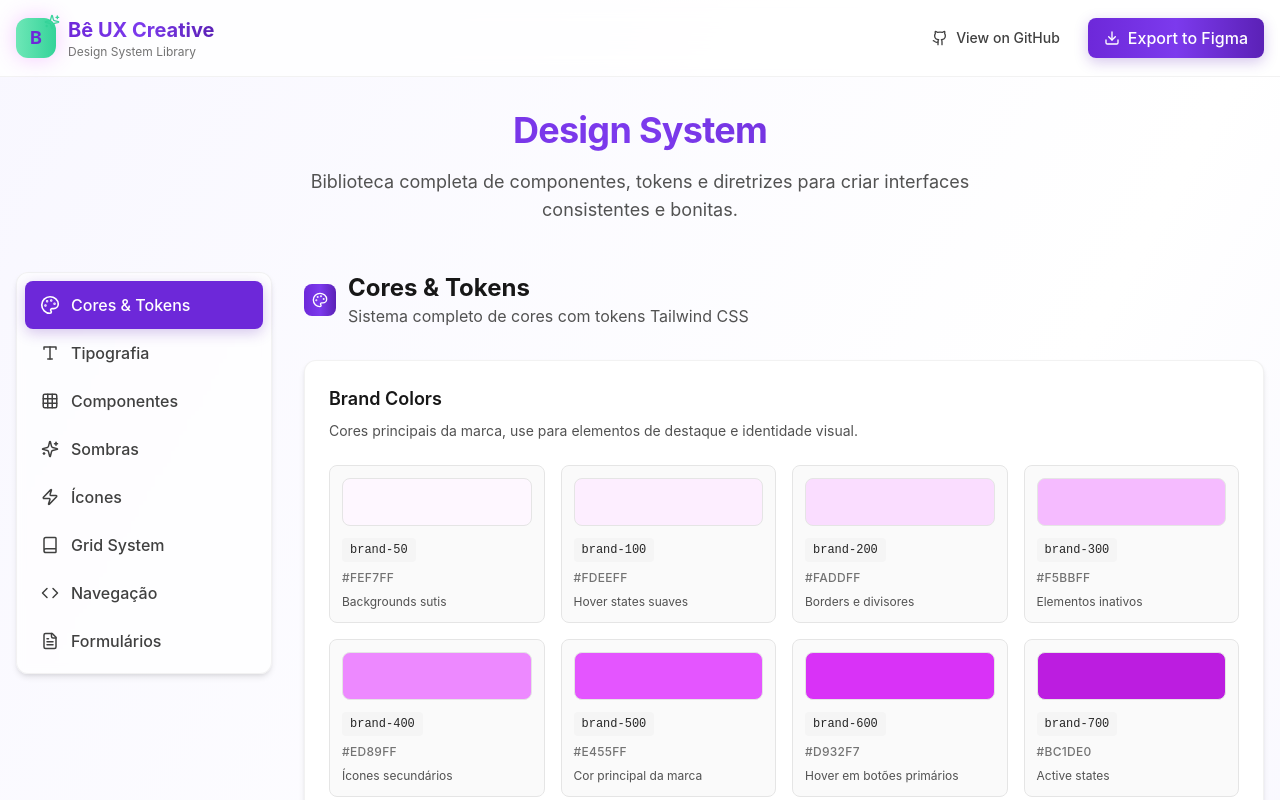
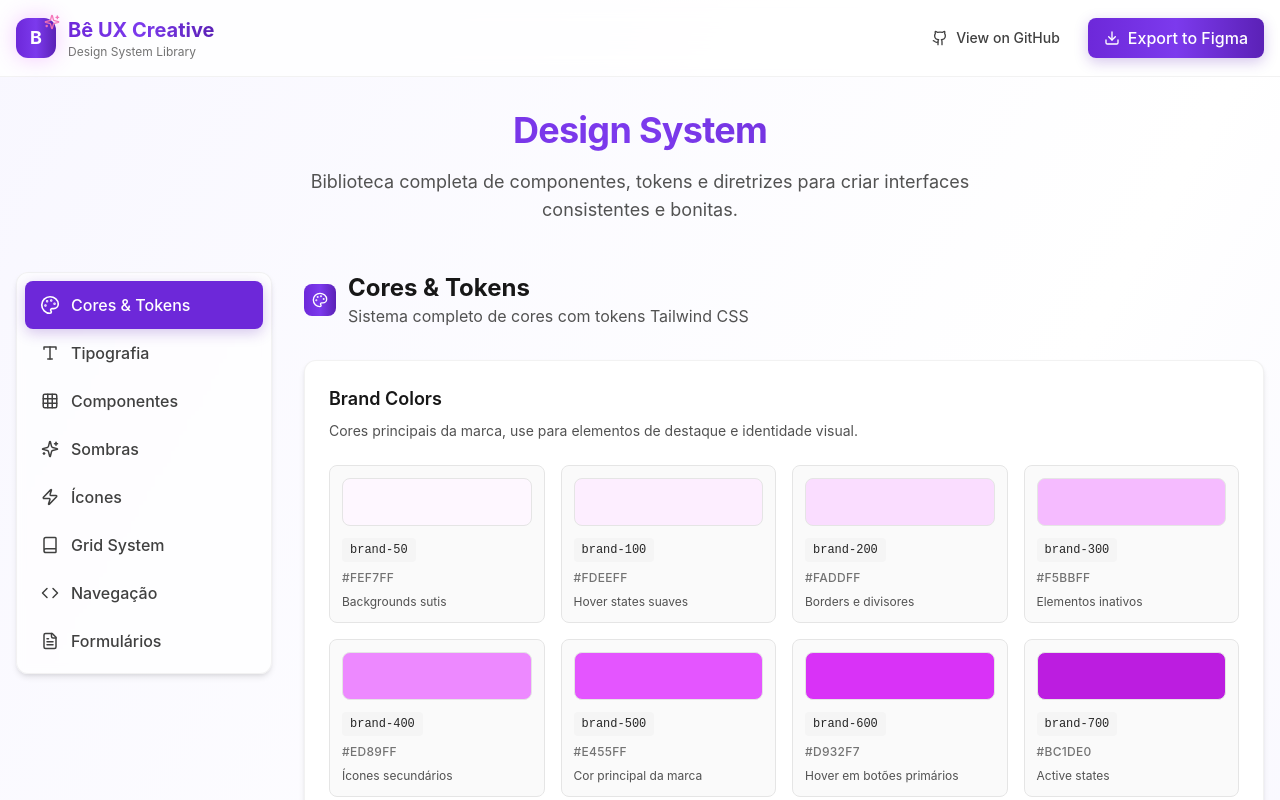
Before and after one commit to a-mo-ra/be-ux-creative-design-system, a React (Vite) app: page / in a window 1280 px wide. Shown: the top 800 px of the page. Built offline with nearby package versions, Linux system fonts and the light colour scheme.

Commit message:
Fix: Logo color adjustments
Keep the logo text purple, change the background effect and stars to pink.

```diff
--- a/src/components/Header.tsx
+++ b/src/components/Header.tsx
@@ -10,12 +10,12 @@ const Header = () => {
           {/* Logo */}
           <div className="flex items-center gap-3">
             <div className="relative">
-              <div className="w-10 h-10 bg-gradient-to-r from-emerald-300 to-emerald-400 rounded-xl flex items-center justify-center shadow-lg shadow-emerald-300/25 animate-pulse-glow">
-                <span className="text-brand-700 font-bold text-lg animate-float">B</span>
+              <div className="w-10 h-10 bg-gradient-to-r from-brand-700 via-brand-600 to-brand-800 rounded-xl flex items-center justify-center shadow-lg shadow-pink-300/25 animate-pulse-glow">
+                <span className="text-white font-bold text-lg animate-float">B</span>
               </div>
               <Sparkles
                 size={16}
-                className="absolute -top-1 -right-1 text-emerald-400 animate-pulse"
+                className="absolute -top-1 -right-1 text-pink-400 animate-pulse"
               />
             </div>
             <div>
```
